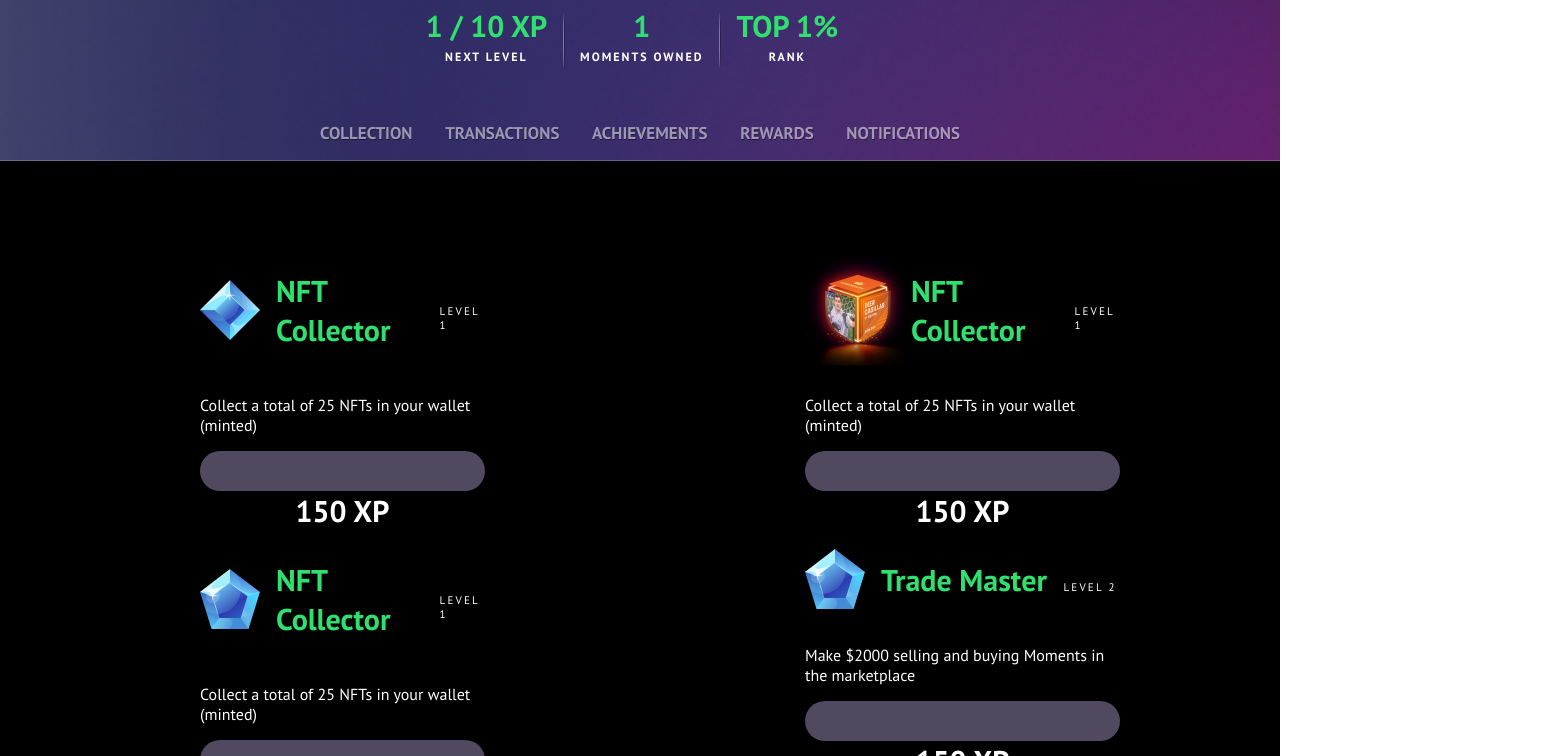
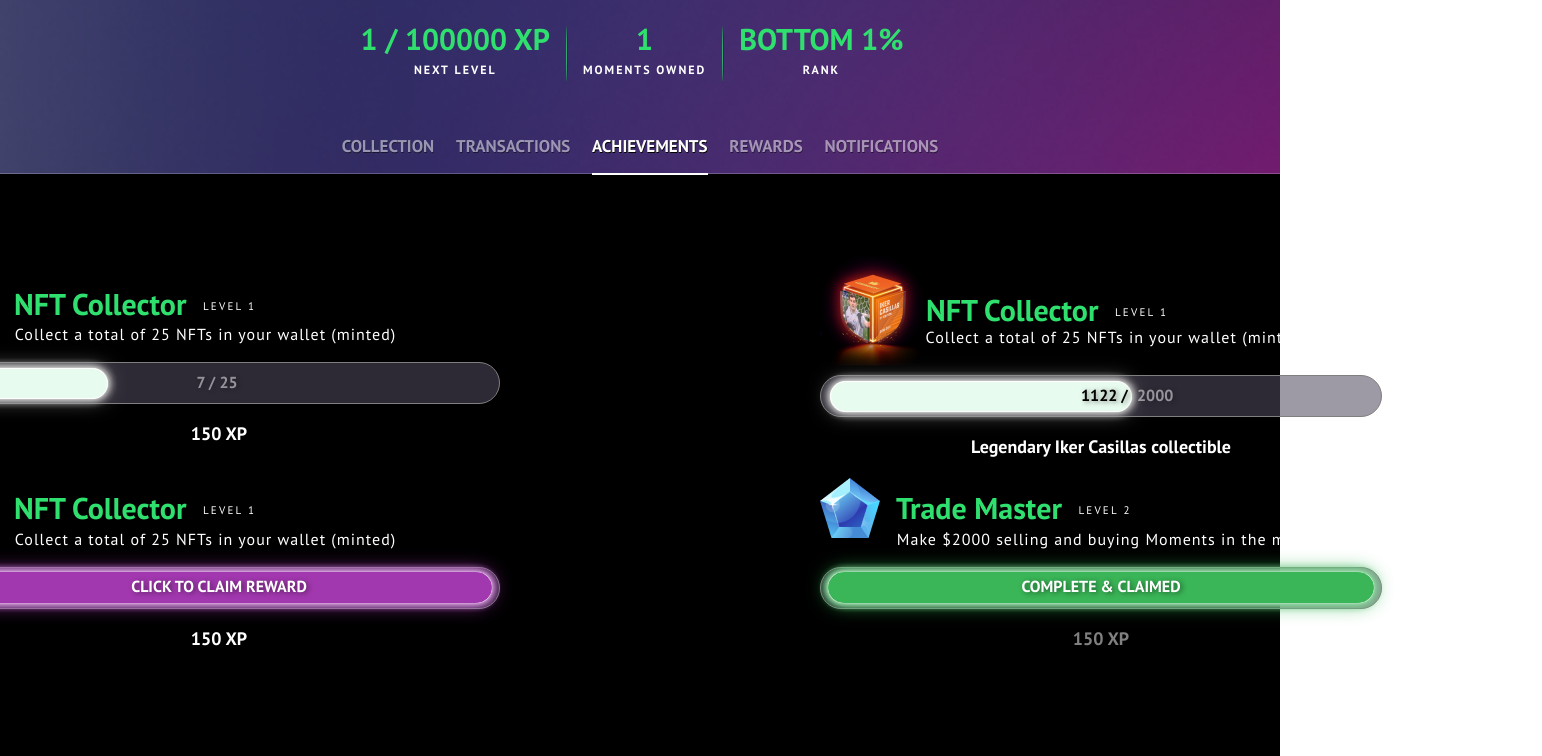
Before and after one commit to jreis13/userprofile, a React (Create React App) app: page / in a window 1280 px wide. Shown: the part 840-1596 px from the top of the page, 1542 px wide, since content can reach past the window. Built offline with nearby package versions, Linux system fonts and the light colour scheme.

Commit message:
almost there

```diff
--- a/src/components/Main/MiddleNav.js
+++ b/src/components/Main/MiddleNav.js
@@ -9,7 +9,7 @@ function MiddleNav() {
     "Notifications",
   ];
 
-  const [active, setActive] = useState(null);
+  const [active, setActive] = useState(links[2]);
 
   return (
     <div>
--- a/src/components/Main/ProfileInformation.js
+++ b/src/components/Main/ProfileInformation.js
@@ -2,7 +2,7 @@ import diamond from "../../assets/diamond.png";
 import pentagon from "../../assets/pentagon.png";
 import legendary from "../../assets/legendary.png";
 
-function ProfileInformation(props) {
+function ProfileInformation() {
   return (
     <div className="profile-info">
       <ul className="profile-info-grid">
@@ -10,67 +10,74 @@ function ProfileInformation(props) {
           <div className="item-top-info">
             <img className="borderless" src={diamond} alt="Diamond"></img>
             <p className="rank">NFT Collector</p>
+            <div className="item-bot-info">
               <p className="level-text">Level 1</p>
-          </div>
-
-          <div className="description">
               <p className="alt-text">
                 Collect a total of 25 NFTs in your wallet (minted)
               </p>
             </div>
-
-          <div className="progress-bar"></div>
+          </div>
+          <div className="progress-bar">
+            <div className="inner-bar-first">
+              <p className="bar-text">7 / 25</p>
+            </div>
+          </div>
           <div className="reward">150 XP</div>
         </li>
 
         <li className="profile-info-item">
           <div className="item-top-info">
-            <img src={legendary} alt="Legendary item"></img>
+            <img src={legendary} alt="Legendary"></img>
             <p className="rank">NFT Collector</p>
             <p className="level-text">Level 1</p>
+            <div className="item-bot-info">
+              <p className="alt-text-border">
+                Collect a total of 25 NFTs in your wallet (minted)
+              </p>
             </div>
+          </div>
+          <div className="progress-bar">
+            <div className="inner-bar-second">
+              <p className="bar-text-second">
+                1122 / <p className="bar-text-second-right">2000</p>
+              </p>
+            </div>
+          </div>
+          <div className="reward">Legendary Iker Casillas collectible</div>
+        </li>
 
-          <div className="description">
+        <li className="profile-info-item">
+          <div className="item-top-info">
+            <img className="borderless" src={diamond} alt="Diamond"></img>
+            <p className="rank">NFT Collector</p>
+            <p className="level-text">Level 1</p>
+            <div className="item-bot-info">
               <p className="alt-text">
                 Collect a total of 25 NFTs in your wallet (minted)
               </p>
             </div>
-
-          <div className="progress-bar"></div>
+          </div>
+          <div className="progress-bar">
+            <div className="inner-bar-complete">Click to claim reward</div>
+          </div>
           <div className="reward">150 XP</div>
         </li>
 
         <li className="profile-info-item">
           <div className="item-top-info">
             <img className="borderless" src={pentagon} alt="Pentagon"></img>
-            <p className="rank">NFT Collector</p>
-            <p className="level-text">Level 1</p>
-          </div>
-
-          <div className="description">
-            <p className="alt-text">
-              Collect a total of 25 NFTs in your wallet (minted)
-            </p>
-          </div>
-
-          <div className="progress-bar"></div>
-          <div className="reward">150 XP</div>
-        </li>
-        <li className="profile-info-item">
-          <div className="item-top-info">
-            <img className="borderless" src={pentagon} alt="Pentagon"></img>
             <p className="rank">Trade Master</p>
             <p className="level-text">Level 2</p>
-          </div>
-
-          <div className="description">
+            <div className="item-bot-info">
               <p className="alt-text">
                 Make $2000 selling and buying Moments in the marketplace
               </p>
             </div>
-
-          <div className="progress-bar"></div>
-          <div className="reward">150 XP</div>
+          </div>
+          <div className="progress-bar">
+            <div className="inner-bar-claimed">Complete & claimed</div>
+          </div>
+          <div className="reward-faded">150 XP</div>
         </li>
       </ul>
     </div>
--- a/src/components/Main/UserInfo.js
+++ b/src/components/Main/UserInfo.js
@@ -20,8 +20,10 @@ function UserInfo(props) {
 
       <p className="user-name-lg">{props.username}</p>
 
-      <p className="user-id">
-        {props.user_id} <FontAwesomeIcon icon={faUpRightFromSquare} />
+      <p>
+        <a href="/" className="user-id">
+          {props.user_id} <FontAwesomeIcon icon={faUpRightFromSquare} />
+        </a>
       </p>
 
       <div className="fevr-stats">
@@ -45,7 +47,7 @@ function UserInfo(props) {
 
       <div className="user-stats">
         <div className="user-stat">
-          <h3 className="user-stat-title">1 / 10 XP</h3>
+          <h3 className="user-stat-title">1 / 100000 XP</h3>
           <p className="user-stat-text">Next Level</p>
         </div>
 
@@ -59,7 +61,7 @@ function UserInfo(props) {
         <div className="separator"></div>
 
         <div className="user-stat">
-          <h3 className="user-stat-title">Top 1%</h3>
+          <h3 className="user-stat-title">Bottom 1%</h3>
           <p className="user-stat-text">Rank</p>
         </div>
       </div>
--- a/src/components/Main/style/Main.scss
+++ b/src/components/Main/style/Main.scss
@@ -98,6 +98,7 @@
   }
 
   .user-id {
+    text-decoration: none;
     font-size: 13px;
     line-height: 0px;
     font-weight: 700;
@@ -143,7 +144,7 @@
 
   .user-stats {
     display: flex;
-    justify-content: space-around;
+    justify-content: center;
     margin: 1em 1em 0 0;
 
     .user-stat {
@@ -183,7 +184,7 @@
   list-style: none;
   display: flex;
   flex-direction: row;
-  justify-content: space-between;
+  justify-content: space-evenly;
   padding: 0 20rem;
   border-bottom: 1px solid rgba(255, 255, 255, 0.224);
   padding-bottom: 1em;
@@ -218,9 +219,12 @@
 
     .profile-info-item {
       padding: 0 10em;
+
       .item-top-info {
         display: flex;
         align-items: center;
+        position: relative;
+        padding-bottom: 0.6em;
       }
 
       .borderless {
@@ -238,27 +242,174 @@
         font-size: 11px;
         text-transform: uppercase;
         letter-spacing: 0.2em;
-        padding: 1.5em 0 0 1.5em;
+        padding: 1.5em 0 1em 1.5em;
       }
 
       .alt-text {
         color: #fff;
         font-size: 16px;
+        width: max-content;
+        letter-spacing: 1px;
         font-weight: 400;
+        position: absolute;
+        left: 4.8em;
+        top: 3.4em;
+      }
+
+      .alt-text-border {
+        color: #fff;
+        font-size: 16px;
+        width: max-content;
+        letter-spacing: 1px;
+        font-weight: 400;
+        position: absolute;
+        left: 6.6em;
+        top: 3.6em;
       }
 
       .progress-bar {
+        display: flex;
+        justify-content: center;
         height: 2.5em;
+        width: 35em;
+        background-color: #51495f8f;
+        border-radius: 2em;
+        border: 1px solid grey;
+      }
+
+      .inner-bar {
+        position: relative;
+        box-shadow: 0 0 1px #fff, 0 0 10px #fff, 0 0 5px grey, 0 0 10px grey,
+          0 0 10px grey, 0 0 20px grey;
+        align-self: center;
+        border: 1px solid grey;
+        height: 1.8em;
+        width: 34em;
+        font-weight: 700;
+        color: #fff;
+        text-transform: uppercase;
+        text-shadow: 2px 1px 5px rgba(0, 0, 0, 0.5);
         background-color: #51495f;
         border-radius: 2em;
         text-align: center;
+        line-height: 1.7em;
+      }
+
+      .bar-text {
+        width: max-content;
+        opacity: 0.5;
+        position: absolute;
+        left: 15.6em;
+        top: -1em;
+        color: #fff;
+      }
+
+      .bar-text-second {
+        width: max-content;
+        opacity: 1;
+        position: absolute;
+        left: 15.6em;
+        top: -1em;
+      }
+
+      .bar-text-second-right {
+        position: absolute;
+        width: max-content;
+        opacity: 0.5;
+        position: absolute;
+        left: 3.5em;
+        top: -1em;
+        color: #fff;
+        margin-right: 10em;
+      }
+
+      .inner-bar-first {
+        position: relative;
+        box-shadow: 0 0 1px #fff, 0 0 10px #fff, 0 0 5px grey, 0 0 10px grey,
+          0 0 10px grey, 0 0 20px grey;
+        align-self: center;
+        margin-right: 24em;
+        border: 1px solid white;
+        height: 1.8em;
+        width: 10em;
+        font-weight: 700;
+        color: #fff;
+        text-transform: uppercase;
+        text-shadow: 2px 1px 5px rgba(0, 0, 0, 0.5);
+        background-color: #e8fbef;
+        border-radius: 2em;
+        text-align: center;
+        line-height: 1.7em;
+      }
+
+      .inner-bar-second {
+        position: relative;
+        box-shadow: 0 0 1px #fff, 0 0 10px #fff, 0 0 5px grey, 0 0 10px grey,
+          0 0 10px grey, 0 0 20px grey;
+        align-self: center;
+        margin-right: 15em;
+        border: 1px solid white;
+        height: 1.8em;
+        width: 18.7em;
+        font-weight: 700;
+        color: black;
+        text-transform: uppercase;
+        text-shadow: 2px 1px 5px rgba(0, 0, 0, 0.5);
+        background-color: #e8fbef;
+        border-radius: 2em;
+        text-align: center;
+        line-height: 1.7em;
+      }
+
+      .inner-bar-complete {
+        box-shadow: 0 0 1px #fff, 0 0 10px #fff, 0 0 5px #a238af,
+          0 0 10px #a238af, 0 0 10px #a238af, 0 0 20px #a238af;
+        align-self: center;
+        border: 1px solid #a238af;
+        height: 1.8em;
+        width: 34em;
+        font-weight: 700;
+        color: #fff;
+        text-transform: uppercase;
+        text-shadow: 2px 1px 5px rgba(0, 0, 0, 0.5);
+        background-color: #a238af;
+        border-radius: 2em;
+        text-align: center;
+        line-height: 1.7em;
+      }
+
+      .inner-bar-claimed {
+        box-shadow: 0 0 1px #fff, 0 0 10px #fff, 0 0 5px #3ab557,
+          0 0 10px #3ab557, 0 0 10px #3ab557, 0 0 20px #3ab557;
+        align-self: center;
+        border: 1px solid #3ab557;
+        height: 1.8em;
+        width: 34em;
+        font-weight: 700;
+        color: #fff;
+        text-transform: uppercase;
+        text-shadow: 2px 1px 5px rgba(0, 0, 0, 0.5);
+        background-color: #3ab557;
+        border-radius: 2em;
+        text-align: center;
+        line-height: 1.7em;
       }
 
       .reward {
         text-align: center;
         color: #fff;
         font-weight: 700;
-        font-size: 30px;
+        font-size: 18px;
+        padding-top: 1em;
+      }
+
+      .reward-faded {
+        text-align: center;
+        opacity: 0.5;
+        color: #fff;
+        font-weight: 700;
+        font-size: 18px;
+        padding-top: 1em;
       }
     }
   }
```
Lines whose indentation alone changed are shown as unchanged.
